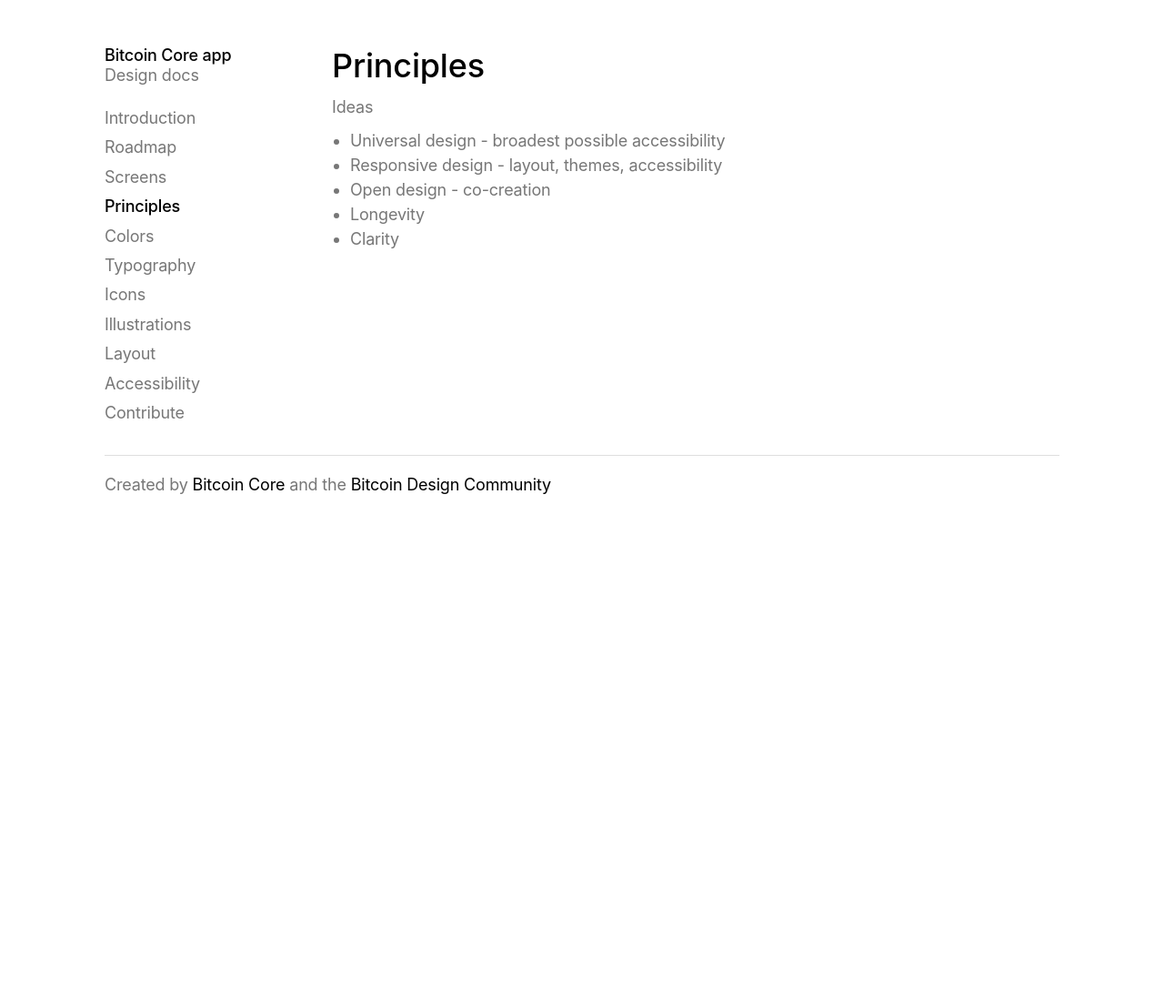
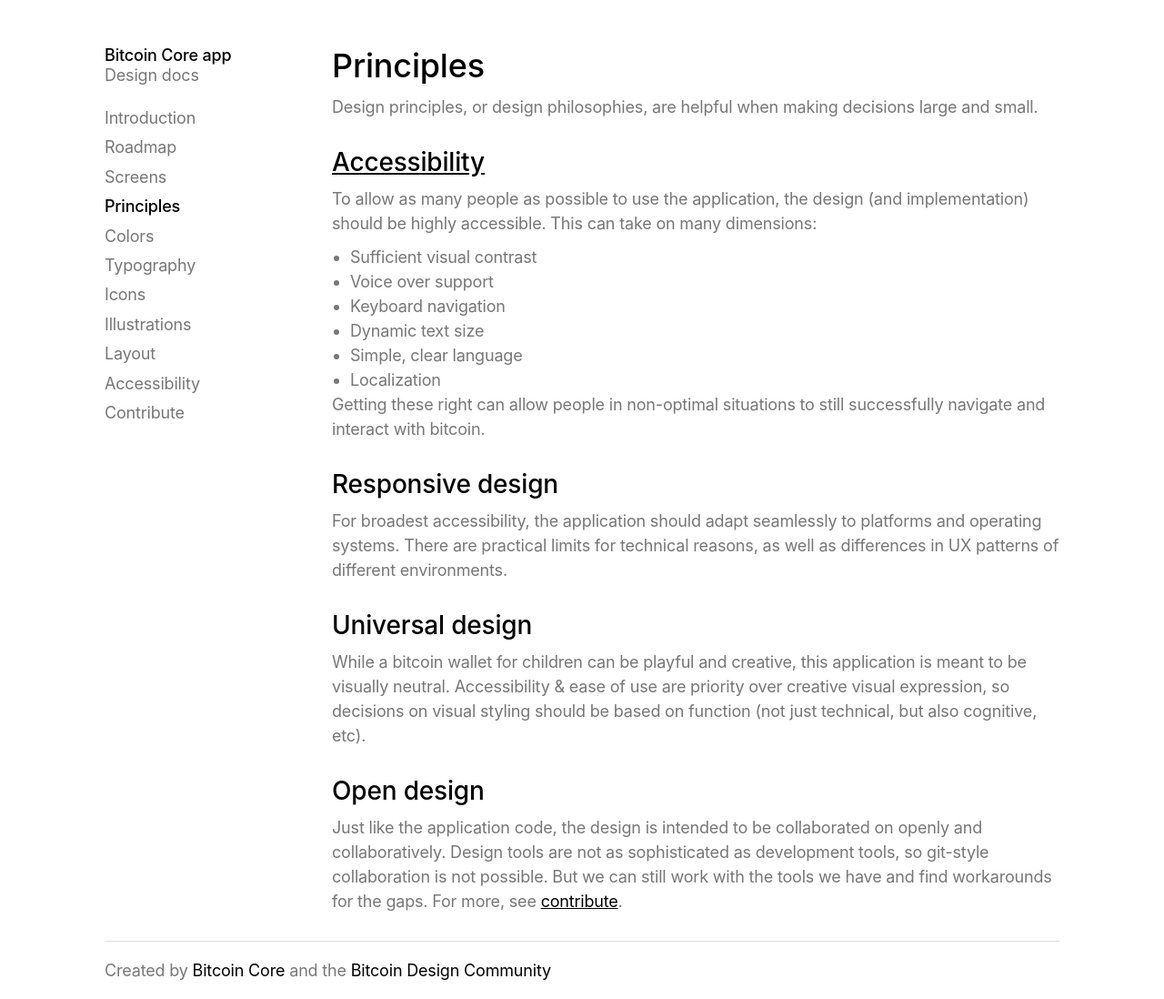
Before and after one commit to BitcoinDesign/Bitcoin-Core-App, a Jekyll site: the page built from pages/principles.md, in a window 1280 px wide. Shown: the whole page at 91% size. Built offline with Jekyll 4.4.1, drawn with Linux system fonts in a browser that asks for light colours; before the commit the page ends 900 px from its top, so only the background shows below that.

Commit message:
Rough copy additions

```diff
--- a/pages/principles.md
+++ b/pages/principles.md
@@ -7,10 +7,29 @@
 
 # Principles
 
-Ideas
+Design principles, or design philosophies, are helpful when making decisions large and small.
 
-- Universal design - broadest possible accessibility
-- Responsive design - layout, themes, accessibility
-- Open design - co-creation
-- Longevity
-- Clarity
+## [Accessibility]({{ '/accessibility/' | relative_url }})
+
+To allow as many people as possible to use the application, the design (and implementation) should be highly accessible. This can take on many dimensions:
+
+- Sufficient visual contrast
+- Voice over support
+- Keyboard navigation
+- Dynamic text size
+- Simple, clear language
+- Localization
+
+Getting these right can allow people in non-optimal situations to still successfully navigate and interact with bitcoin.
+
+## Responsive design
+
+For broadest accessibility, the application should adapt seamlessly to platforms and operating systems. There are practical limits for technical reasons, as well as differences in UX patterns of different environments.
+
+## Universal design
+
+While a bitcoin wallet for children can be playful and creative, this application is meant to be visually neutral. Accessibility & ease of use are priority over creative visual expression, so decisions on visual styling should be based on function (not just technical, but also cognitive, etc).
+
+## Open design
+
+Just like the application code, the design is intended to be collaborated on openly and collaboratively. Design tools are not as sophisticated as development tools, so git-style collaboration is not possible. But we can still work with the tools we have and find workarounds for the gaps. For more, see [contribute]({{ '/contribute/' | relative_url }}).
```
Also changed, not shown: pages/accessibility.md (+6 -1 lines), pages/colors.md (+4 -0 lines), pages/illustrations.md (+1 -1 lines), pages/layout.md (+1 -1 lines).
